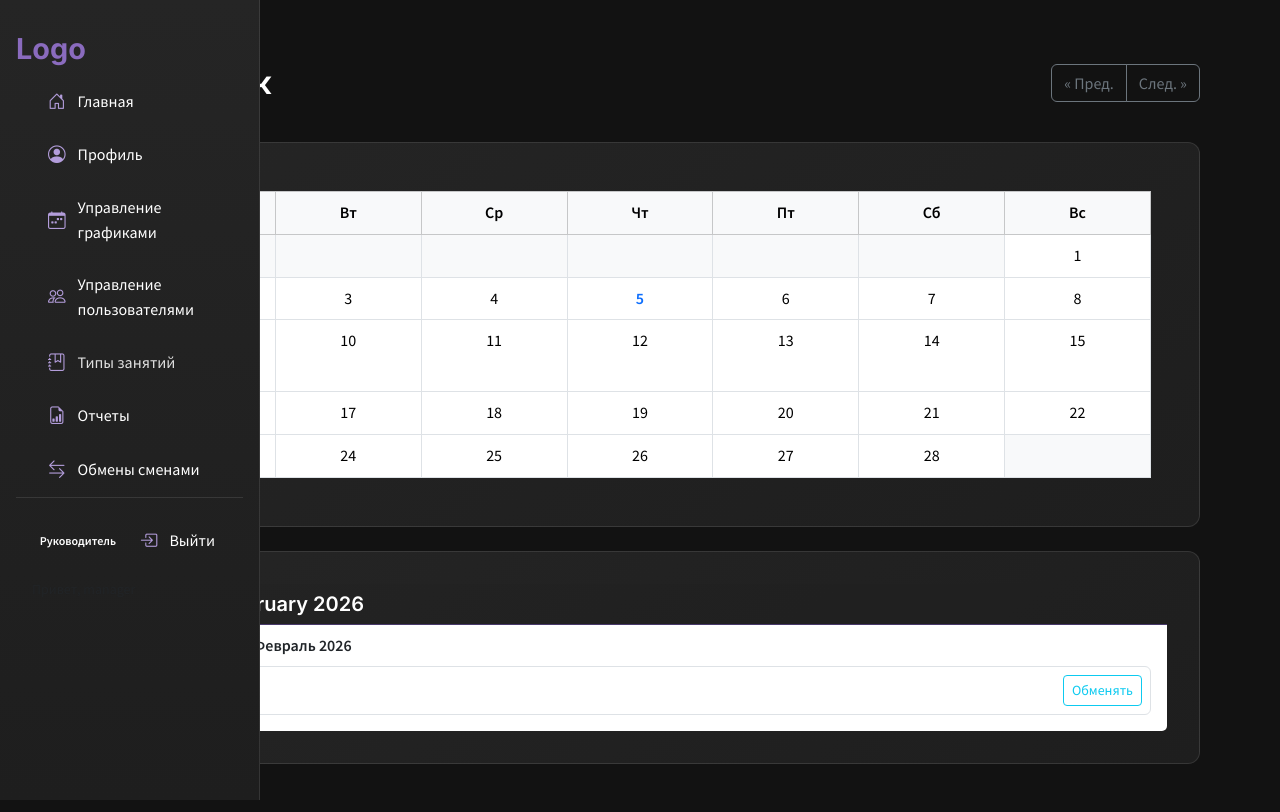
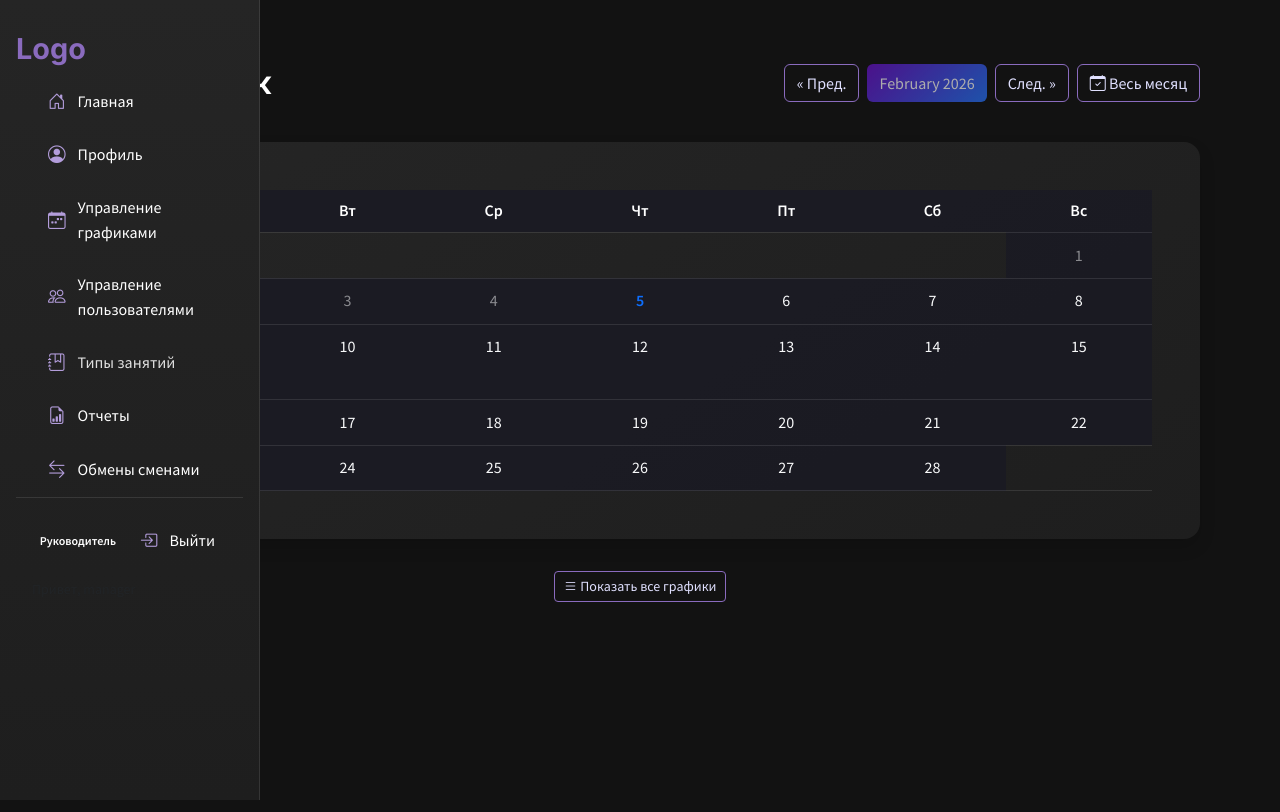
Before and after one commit to milli-2005/cursach_flexible_schedule, a Django app: page /my-schedule/ in a window 1280 px wide. Run offline with Django 5.2, Linux system fonts and the light colour scheme; a user stored in the database is signed in; data comes from the database, SQL or seed files in the repository; both versions use the stored data as it was before the commit.

Commit message:
календарь в моем графике, все работает, ремя тоже вроде как правильно создается

```diff
--- a/schedule_optimizer/core/views.py
+++ b/schedule_optimizer/core/views.py
@@ -555,7 +555,7 @@ def schedule_view(request):
         return redirect('dashboard')
 
     # Параметры
-    page_size = int(request.GET.get('page_size', 3))
+    page_size = int(request.GET.get('page_size', 6))
     sort_by = request.GET.get('sort', '-start_date')  # по умолчанию — новые сверху
 
     # Валидация поля сортировки
@@ -738,7 +738,10 @@ def delete_schedule_view(request, schedule_id):
 """ === ГРАФИК В ЛИЧНОМ КАБИНЕТЕ У ТРЕНЕРОВ === """
 from datetime import date, timedelta
 import calendar
+import json
+from django.utils.html import escapejs
 
+@login_required
 @login_required
 def employee_schedule(request):
     if not hasattr(request.user, 'profile'):
@@ -751,7 +754,6 @@ def employee_schedule(request):
     except (TypeError, ValueError):
         year, month = today.year, today.month
 
-    # Исправляем некорректные значения месяца
     if month < 1:
         year -= 1
         month = 12
@@ -759,18 +761,14 @@ def employee_schedule(request):
         year += 1
         month = 1
 
-    # Теперь можно безопасно создавать дату
     first_day = date(year, month, 1)
     if month == 12:
         last_day = date(year + 1, 1, 1) - timedelta(days=1)
     else:
         last_day = date(year, month + 1, 1) - timedelta(days=1)
 
-
-    # Все дни месяца
     all_dates = [first_day + timedelta(days=i) for i in range((last_day - first_day).days + 1)]
 
-    # Смены сотрудника в этом месяце
     assignments = ShiftAssignment.objects.filter(
         employee__user=request.user,
         date__gte=first_day,
@@ -783,7 +781,20 @@ def employee_schedule(request):
     for shift in assignments:
         shifts_by_date[shift.date].append(shift)
 
-    # Для календаря: недели
+    # Подготовка JSON для JS
+    shifts_json = {}
+    for d, shifts in shifts_by_date.items():
+        shifts_json[d.isoformat()] = [
+            {
+                'id': shift.id,
+                'workout': escapejs(shift.workout_type.name if shift.workout_type else 'Работа'),
+                'start': shift.start_time.strftime('%H:%M') if shift.start_time else '',
+                'end': shift.end_time.strftime('%H:%M') if shift.end_time else '',
+                'is_past': shift.date < today,
+            }
+            for shift in shifts
+        ]
+
     cal = calendar.monthcalendar(year, month)
     weeks = []
     for week in cal:
@@ -796,7 +807,8 @@ def employee_schedule(request):
                 week_days.append({
                     'date': d,
                     'has_shift': len(shifts_by_date.get(d, [])) > 0,
-                    'is_today': d == date.today()
+                    'is_today': d == today,
+                    'is_past': d < today,
                 })
         weeks.append(week_days)
 
@@ -806,9 +818,11 @@ def employee_schedule(request):
         'month_name': first_day.strftime('%B %Y'),
         'weeks': weeks,
         'shifts_by_date': shifts_by_date,
-        'all_dates': all_dates,
-        'today': date.today(),
+        'today': today,
+        'shifts_json': json.dumps(shifts_json, ensure_ascii=False),
     }
+
+    # ✅ ПРАВИЛЬНЫЙ ВЫЗОВ render
     return render(request, 'core/schedules/employee_schedule.html', context)
 
 
--- a/schedule_optimizer/templates/core/base.html
+++ b/schedule_optimizer/templates/core/base.html
@@ -62,7 +62,7 @@
                             <li><a href="{% url 'profile_view' %}" class="nav-link text-white"><i class="bi bi-person-circle"></i> Профиль</a></li>
                             <li><a href="{% url 'schedule_view' %}" class="nav-link text-white"><i class="bi bi-calendar-week"></i> Управление графиками</a></li>
                             <li><a href="{% url 'reports' %}" class="nav-link text-white"><i class="bi bi-file-earmark-bar-graph"></i> Отчеты</a></li>
-                            <li><a href="{% url 'employee_schedule' %}" class="nav-link text-white"><i class="bi bi-calendar-event"></i> Фактическая явка</a></li>
+
                         {% elif user.profile.role == 'manager' %}
                             <li><a href="{% url 'profile_view' %}" class="nav-link text-white"><i class="bi bi-person-circle"></i> Профиль</a></li>
                             <li><a href="{% url 'schedule_view' %}" class="nav-link text-white"><i class="bi bi-calendar-week"></i> Управление графиками</a></li>
@@ -121,7 +121,7 @@
     <script src="https://cdn.jsdelivr.net/npm/bootstrap@5.3.3/dist/js/bootstrap.bundle.min.js"></script>
 
     <!-- Custom JS -->
-    <script src="/static/js/base_script.js"></script>
+<!--    <script src="/static/js/base_script.js"></script>-->
     {% block extra_js %}{% endblock %}
 
     <!-- IMask — маска телефона -->
--- a/schedule_optimizer/templates/core/schedules/edit_schedule.html
+++ b/schedule_optimizer/templates/core/schedules/edit_schedule.html
@@ -131,8 +131,7 @@ document.getElementById('save-schedule-btn').addEventListener('click', function
     ];
 
     document.querySelectorAll('tbody tr').forEach(row => {
-        const fullTimeText = row.querySelector('td:first-child').textContent.trim();
-        const startTime = fullTimeText.split('–')[0].trim();
+        const timeSlot = row.querySelector('td:first-child').textContent.trim(); // ← ПОЛНОЕ ВРЕМЯ
 
         row.querySelectorAll('td:not(:first-child)').forEach((cell, colIndex) => {
             const day = days[colIndex];
@@ -145,7 +144,7 @@ document.getElementById('save-schedule-btn').addEventListener('click', function
             if (employeeId || workoutTypeId) {
                 assignments.push({
                     date: day,
-                    time_slot: startTime,
+                    time_slot: timeSlot,  // ← КЛЮЧЕВОЕ ИЗМЕНЕНИЕ
                     employee_id: employeeId || null,
                     workout_type_id: workoutTypeId || null
                 });
--- a/schedule_optimizer/templates/core/schedules/employee_schedule.html
+++ b/schedule_optimizer/templates/core/schedules/employee_schedule.html
@@ -3,34 +3,43 @@
 {% block title %}Мой график — {{ block.super }}{% endblock %}
 
 {% block content %}
-<div class="schedule-container">
-    <div class="d-flex justify-content-between align-items-center mb-4">
-        <h2>Мой график</h2>
+<!-- Заголовок и навигация -->
+<div class="d-flex flex-column flex-md-row justify-content-between align-items-center mb-4 gap-3">
+    <div>
+        <h2 class="text-white">Мой график</h2>
+
+    </div>
+
+    <div class="d-flex gap-2">
         <!-- Навигация по месяцам -->
-        <div class="btn-group">
-          <!-- Предыдущий месяц -->
         {% if current_month == 1 %}
-    <a href="?year={{ current_year|add:"-1" }}&month=12" class="btn btn-outline-secondary">&laquo; Пред.</a>
+            <a href="?year={{ current_year|add:"-1" }}&month=12" class="btn btn-outline-light">&laquo; Пред.</a>
         {% else %}
-    <a href="?year={{ current_year }}&month={{ current_month|add:"-1" }}" class="btn btn-outline-secondary">&laquo; Пред.</a>
+            <a href="?year={{ current_year }}&month={{ current_month|add:"-1" }}" class="btn btn-outline-light">&laquo; Пред.</a>
         {% endif %}
 
-<!-- Следующий месяц -->
+        <button class="btn btn-purple text-white" disabled>{{ month_name }}</button>
+
         {% if current_month == 12 %}
-    <a href="?year={{ current_year|add:"1" }}&month=1" class="btn btn-outline-secondary">След. &raquo;</a>
+            <a href="?year={{ current_year|add:"1" }}&month=1" class="btn btn-outline-light">След. &raquo;</a>
         {% else %}
-    <a href="?year={{ current_year }}&month={{ current_month|add:"1" }}" class="btn btn-outline-secondary">След. &raquo;</a>
+            <a href="?year={{ current_year }}&month={{ current_month|add:"1" }}" class="btn btn-outline-light">След. &raquo;</a>
         {% endif %}
+
+        <!-- Кнопка "Весь месяц" -->
+        <button class="btn btn-outline-light" onclick="toggleFullSchedule()">
+            <i class="bi bi-calendar-check"></i> Весь месяц
+        </button>
     </div>
 </div>
 
     <!-- КАЛЕНДАРЬ -->
-    <div class="card mb-4">
+    <div class="card bg-dark border-0 rounded-4 shadow">
         <div class="card-body p-3">
             <div class="table-responsive">
-                <table class="table table-bordered text-center mb-0">
-                    <thead class="table-light">
-                        <tr>
+                <table class="table table-dark text-center mb-0">
+                    <thead>
+                        <tr class="text-muted">
                             <th>Пн</th><th>Вт</th><th>Ср</th><th>Чт</th><th>Пт</th><th>Сб</th><th>Вс</th>
                         </tr>
                     </thead>
@@ -39,20 +48,25 @@
                         <tr>
                             {% for day in week %}
                                 {% if day %}
-                                    <td style="width: 14.28%; padding: 0.5rem;">
+                                    <td class="calendar-day {% if day.has_shift %}has-shift{% endif %}"
+                                        data-date="{{ day.date|date:'Y-m-d' }}"
+                                        style="width: 14.28%; padding: 0.6rem;">
                                         <div class="position-relative">
-                                            <div class="{% if day.is_today %}text-primary fw-bold{% endif %}">
+                                            <div class="
+                                                {% if day.is_today %}text-primary fw-bold{% else %}text-light{% endif %}
+                                                {% if day.is_past %}opacity-50{% endif %}
+                                            ">
                                                 {{ day.date.day }}
                                             </div>
                                             {% if day.has_shift %}
                                                 <div class="mt-1">
-                                                    <span class="badge bg-success">✓</span>
+                                                    <span class="badge bg-success rounded-pill px-2 py-1 fs-6">✓</span>
                                                 </div>
                                             {% endif %}
                                         </div>
                                     </td>
                                 {% else %}
-                                    <td style="background-color: #f8f9fa;"></td>
+                                    <td class="bg-transparent"></td>
                                 {% endif %}
                             {% endfor %}
                         </tr>
@@ -63,29 +77,61 @@
         </div>
     </div>
 
-    <!-- СПИСОК СМЕН (только с работой) -->
-    <div class="card">
-        <div class="card-header">
-            <h5 class="mb-0">Смены в {{ month_name }}</h5>
+    <!-- ПАНЕЛЬ СМЕН -->
+    <div id="shiftsPanel" class="card bg-dark border-0 rounded-4 shadow mt-4 d-none">
+        <div class="card-header bg-gradient-purple text-white d-flex justify-content-between align-items-center">
+            <h5 class="mb-0" id="shiftsDateTitle">Смены</h5>
+            <button type="button" class="btn-close btn-close-white" onclick="hideShifts()"></button>
+        </div>
+        <div class="card-body" id="shiftsList">
+            <!-- Сюда подгружается список -->
+        </div>
+    </div>
+
+    <!-- КНОПКА: ВСЁ РАСПИСАНИЕ -->
+    <div class="text-center mt-4">
+        <a href="{% url 'schedule_view' %}" class="btn btn-outline-light btn-sm mt-2">
+            <i class="bi bi-list"></i> Показать все графики
+        </a>
+    </div>
+
+
+
+    <!-- ПОЛНОЕ РАСПИСАНИЕ -->
+    <div id="fullSchedule" class="d-none mt-4">
+        <div class="card bg-dark border-0 rounded-4 shadow">
+            <div class="card-header bg-gradient-purple text-white">
+                <h5 class="mb-0">Все смены в {{ month_name }}</h5>
             </div>
             <div class="list-group list-group-flush">
-            {% for d in all_dates %}
+                {% for d in shifts_by_date.keys %}
                     {% if shifts_by_date|get_item:d %}
-                    <div class="list-group-item">
+                        <div class="list-group-item bg-dark border-bottom border-secondary">
                             <div class="d-flex justify-content-between align-items-center">
-                            <strong>{{ d|date:"l, d F Y" }}</strong>
+                                <strong class="text-light">{{ d|date:"l, d F Y" }}</strong>
                             </div>
                             <div class="mt-2">
                                 {% for shift in shifts_by_date|get_item:d %}
-                                <div class="d-flex justify-content-between align-items-center border rounded p-2 mb-2">
+                                    <div class="d-flex justify-content-between align-items-center bg-gray-900 rounded p-2 mb-2">
                                         <div>
                                             <span class="badge bg-primary">{{ shift.workout_type.name|default:"Работа" }}</span>
-                                        {{ shift.start_time|time:"H:i" }} – {{ shift.end_time|time:"H:i" }}
+                                           <span class="text-light-gray">
+    {{ shift.start_time|time:"H:i" }}
+    {% if shift.end_time %}
+        – {{ shift.end_time|time:"H:i" }}
+    {% else %}
+        – ??
+    {% endif %}
+</span>
                                         </div>
+                                        {% if shift.date >= today %}
                                             <a href="{% url 'shift_swaps' %}?shift_id={{ shift.id }}"
                                                class="btn btn-sm btn-outline-info">
                                                 Обменять
                                             </a>
+                                        {% else %}
+                                            <span class="text-light-gray small">Прошедшая</span>
+                                        {% endif %}
                                     </div>
                                 {% endfor %}
                             </div>
@@ -93,15 +139,105 @@
                     {% endif %}
                 {% empty %}
                     <div class="list-group-item text-center text-muted">
-                    Нет запланированных смен в этом месяце
+                        Нет запланированных смен
                     </div>
                 {% endfor %}
             </div>
         </div>
     </div>
+</div>
 
 <style>
-.schedule-container .card { border-radius: 12px; }
-.schedule-container .badge { font-size: 0.85em; }
+.bg-gradient-purple {
+    background: linear-gradient(135deg, #6a11cb 0%, #2575fc 100%);
+}
+.btn-purple {
+    background: linear-gradient(135deg, #6a11cb 0%, #2575fc 100%);
+    border: none;
+}
+.calendar-day.has-shift {
+    cursor: pointer;
+    transition: background-color 0.2s;
+}
+.calendar-day.has-shift:hover {
+    background-color: rgba(106, 17, 203, 0.1);
+}
+.card {
+    border-radius: 16px !important;
+}
+.table-dark th, .table-dark td {
+    border-color: rgba(255,255,255,0.1) !important;
+}
+    .text-light-gray {
+    color: #a1a1aa !important;
+}
+.text-gray-500 {
+    color: #71717a !important;
+}
 </style>
+
+<!-- ДАННЫЕ ДЛЯ JS -->
+<script>
+const shiftsData = {{ shifts_json|safe }};
+</script>
+
+<script>
+document.addEventListener('DOMContentLoaded', function() {
+    // Клик по дню
+    document.querySelectorAll('.calendar-day.has-shift').forEach(day => {
+        day.addEventListener('click', function() {
+            const dateStr = this.getAttribute('data-date');
+            showShifts(dateStr);
+        });
+    });
+
+    // Закрытие панели
+    document.querySelector('#shiftsPanel .btn-close').addEventListener('click', hideShifts);
+});
+
+function showShifts(dateStr) {
+    const shifts = shiftsData[dateStr] || [];
+    let html = '';
+
+    if (shifts.length === 0) {
+        html = '<p class="text-muted">Нет смен</p>';
+    } else {
+        shifts.forEach(shift => {
+            const btn = shift.is_past
+                ? '<span class="text-light-gray small">Прошедшая</span>'
+                : `<a href="/shift-swaps/?shift_id=${shift.id}" class="btn btn-sm btn-outline-info">Обменять</a>`;
+
+            html += `
+                <div class="d-flex justify-content-between align-items-center bg-gray-900 rounded p-2 mb-2">
+                    <div>
+                        <span class="badge bg-primary">${shift.workout}</span>
+                        ${shift.start} – ${shift.end}
+                    </div>
+                    ${btn}
+                </div>
+            `;
+        });
+    }
+
+    const dateObj = new Date(dateStr);
+    const options = { weekday: 'long', year: 'numeric', month: 'long', day: 'numeric' };
+    document.getElementById('shiftsDateTitle').textContent = 'Смены: ' + dateObj.toLocaleDateString('ru-RU', options);
+    document.getElementById('shiftsList').innerHTML = html;
+    document.getElementById('shiftsPanel').classList.remove('d-none');
+}
+
+function hideShifts() {
+    document.getElementById('shiftsPanel').classList.add('d-none');
+}
+
+function toggleFullSchedule() {
+    const full = document.getElementById('fullSchedule');
+    full.classList.toggle('d-none');
+}
+
+// Закрытие по Esc
+document.addEventListener('keydown', (e) => {
+    if (e.key === 'Escape') hideShifts();
+});
+</script>
 {% endblock %}
```
Also changed, not shown: schedule_optimizer/core/api_schedule_views.py (+26 -9 lines), schedule_optimizer/core/management/commands/fill_schedules_with_shifts.py (+41 -22 lines), schedule_optimizer/templates/core/swaps/shift_swaps.html (+6 -3 lines), schedule_optimizer/fixtures/data.json. Lines whose indentation alone changed are shown as unchanged.
